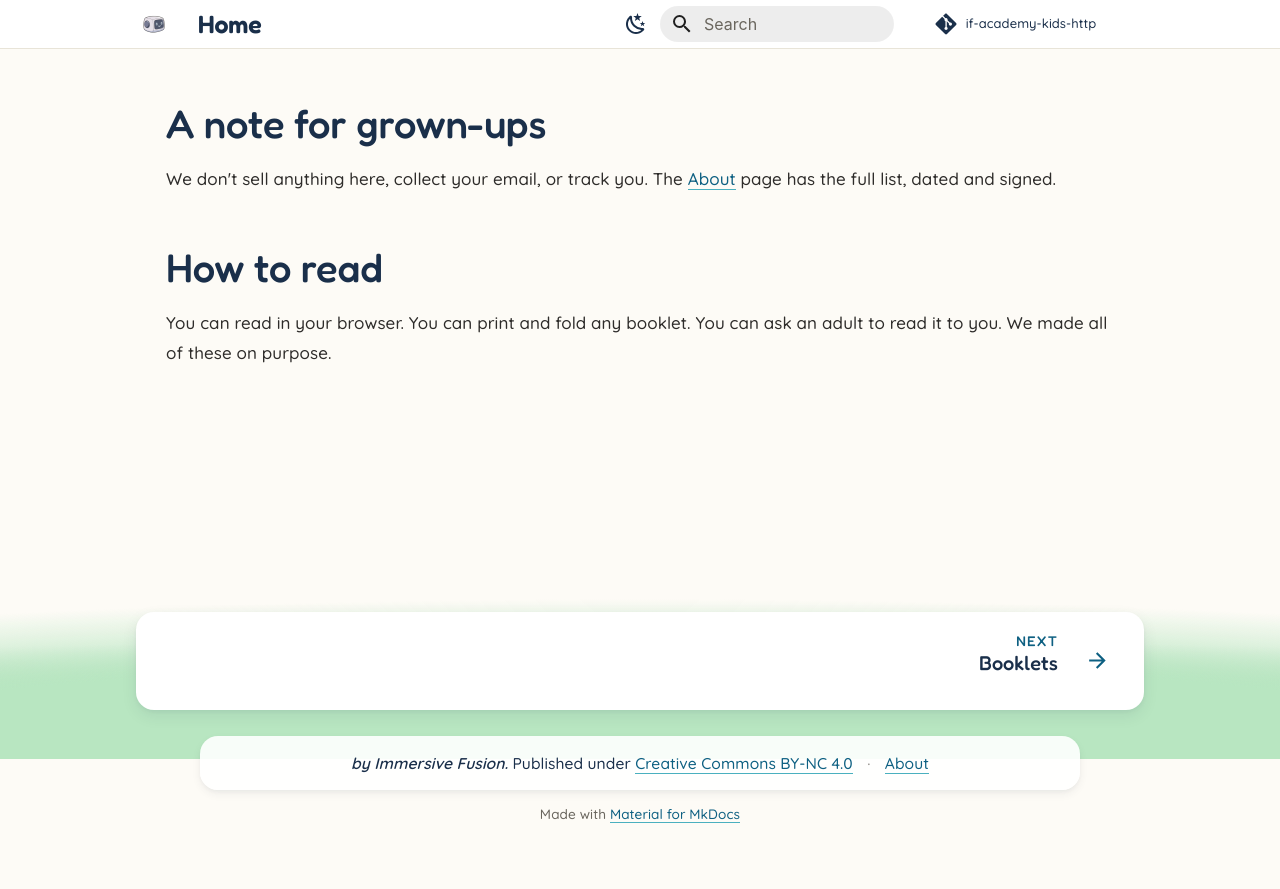
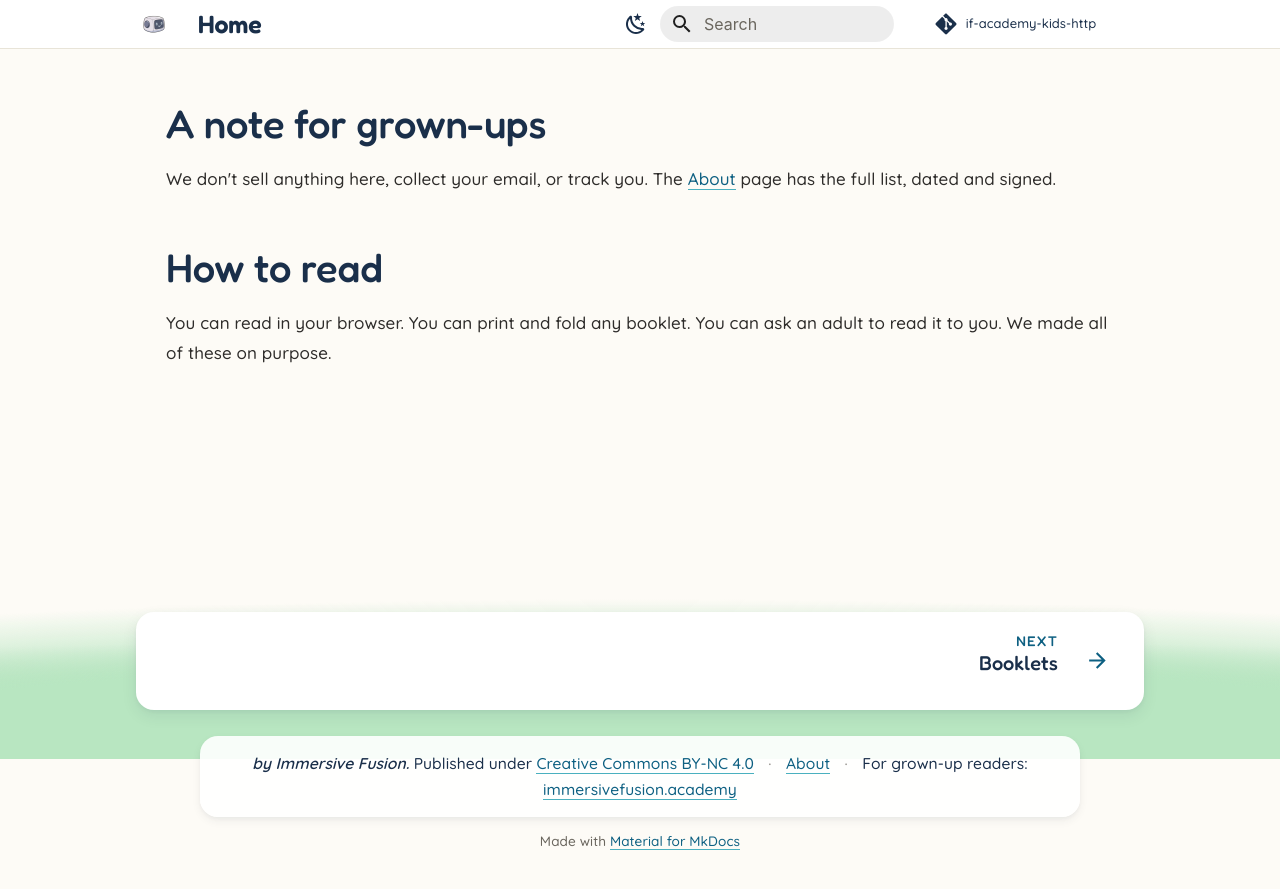
Before and after one commit to ImmersiveFusion/if-academy-kids-http, an MkDocs documentation site: the page built from docs/index.md, in a window 1280 px wide and 900 px high, scrolled down 1041 px. Shown: the top 889 px of the window. Built offline with MkDocs 1.6.1 and Material for MkDocs 9.7.7, drawn with Linux system fonts in a browser that asks for light colours; comment, search, counter and statistics services are not loaded.

Commit message:
mkdocs.yml: add sister-publication link to footer pill
Founder direction 2026-05-28: "sister publication links in the footer."

Appended a third dot-separated item to the existing copyright pill:
'· For grown-up readers: immersivefusion.academy'

Asymmetric language with the general tier: this tier says
'For grown-up readers' (kid voice describing the adult tier);
the general tier says 'For a younger reader' (adult voice describing
this tier). Each tier sounds like itself talking about the other.

The sister-link addition operationalizes the editorial creed's
cross-linking rule (e-027 §"How the two tiers cross-link") at the
site-chrome layer. Piece-level cross-linking happens in the prose
of each piece (e.g., the Sam introduction paragraph in
"We will be ok"); site-level cross-linking happens here in the
persistent footer.

Co-Authored-By: Claude Opus 4.7 (1M context) <noreply@anthropic.com>

```diff
--- a/mkdocs.yml
+++ b/mkdocs.yml
@@ -23,7 +23,7 @@ edit_uri: edit/main/docs
 # "Source on GitHub" link belongs in that lower line (see the
 # overrides/partials/footer.html pager-only override), not here in
 # the byline pill.
-copyright: '<em>by Immersive Fusion.</em> Published under <a href="https://creativecommons.org/licenses/by-nc/4.0/" rel="license noopener">Creative Commons BY-NC 4.0</a> <span class="md-copyright__sep" aria-hidden="true">&middot;</span> <a href="/about/">About</a>'
+copyright: '<em>by Immersive Fusion.</em> Published under <a href="https://creativecommons.org/licenses/by-nc/4.0/" rel="license noopener">Creative Commons BY-NC 4.0</a> <span class="md-copyright__sep" aria-hidden="true">&middot;</span> <a href="/about/">About</a> <span class="md-copyright__sep" aria-hidden="true">&middot;</span> For grown-up readers: <a href="https://immersivefusion.academy">immersivefusion.academy</a>'
 
 watch:
   - docs
```
